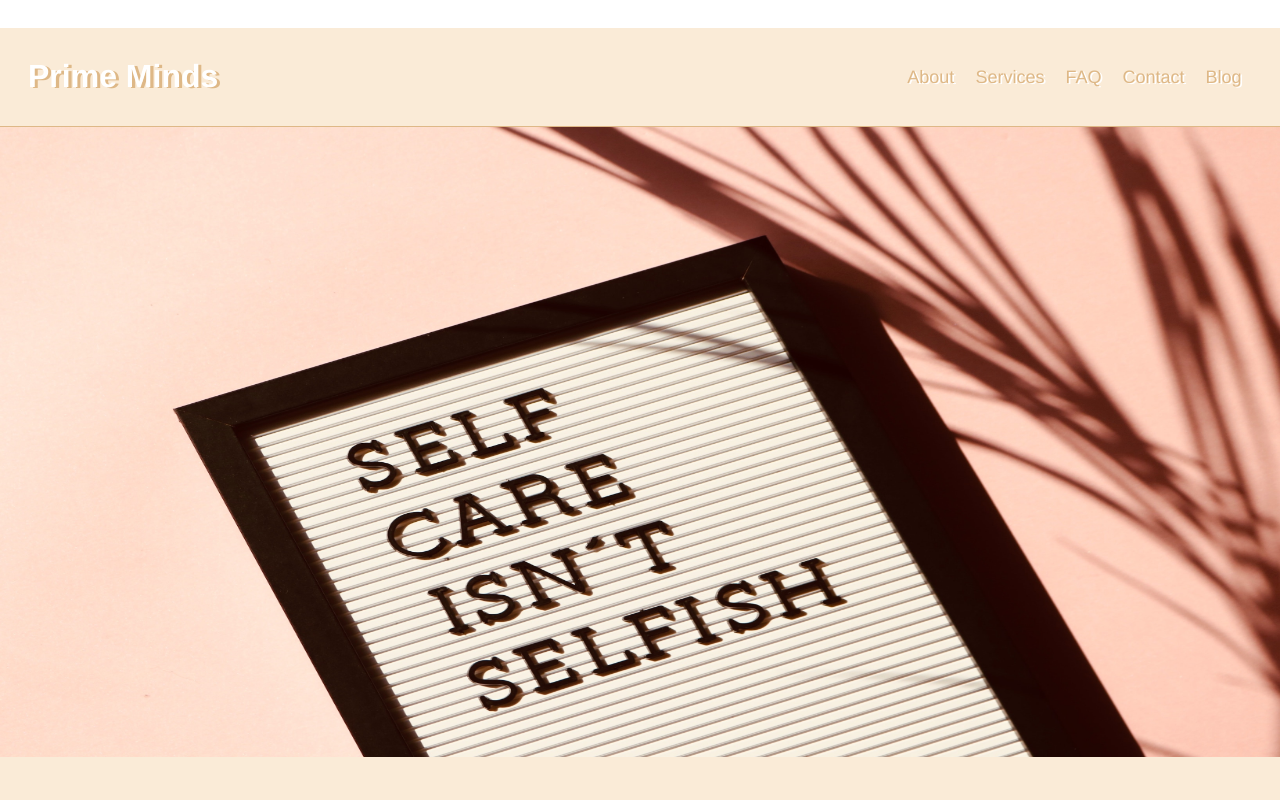
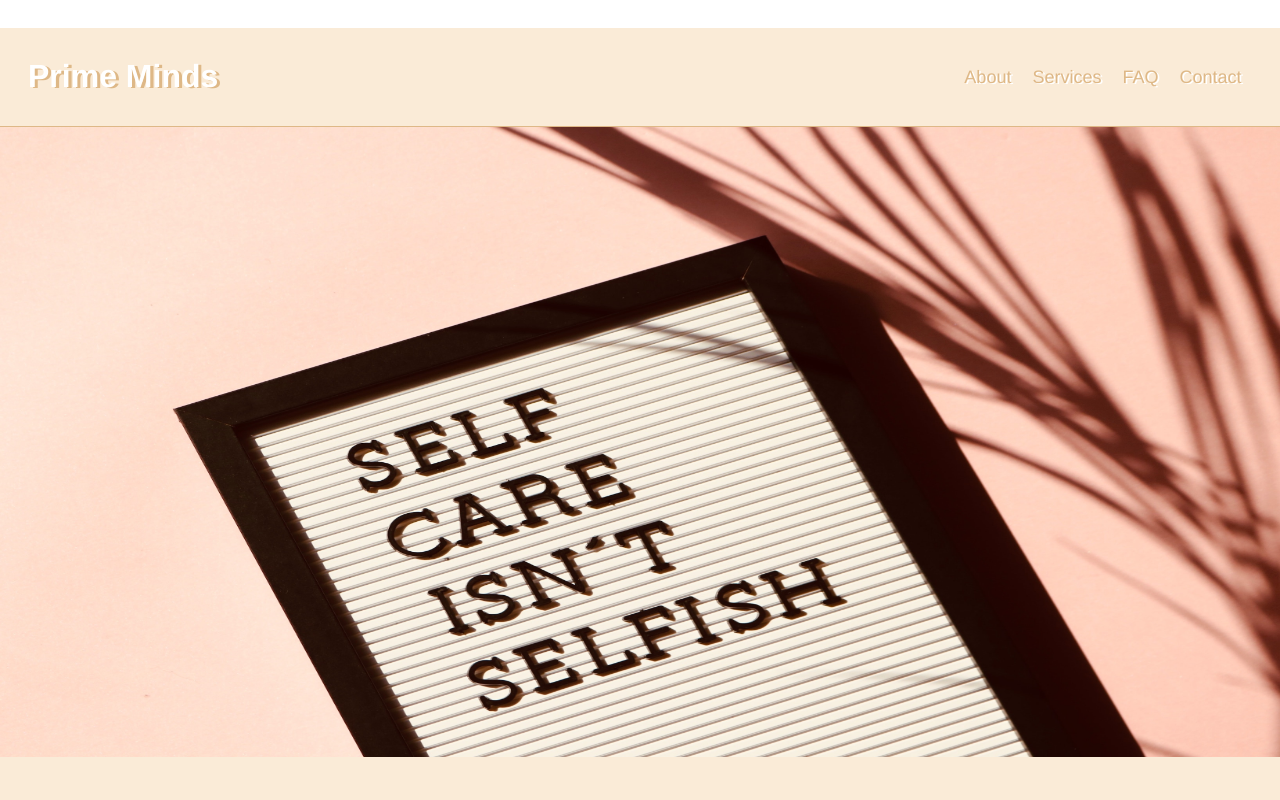
Before and after one commit to gohopventure/prime-minds, an Angular app: page /home in a window 1280 px wide. Shown: the top 800 px of the page. Built offline with nearby package versions, Linux system fonts and the light colour scheme; a web font is replaced by a local one.

Commit message:
Removes blog link

```diff
--- a/src/app/components/nav-bar/nav-bar.component.html
+++ b/src/app/components/nav-bar/nav-bar.component.html
@@ -10,7 +10,7 @@
             <li><a class="link link-services" routerLink="/services">Services</a></li>
             <li><a class="link link-faq" routerLink="/faq">FAQ</a></li>
             <li><a class="link link-contact" routerLink="/contact">Contact</a></li>
-            <li><a class="link link-blog" routerLink="/blog">Blog</a></li>
+            <!-- <li><a class="link link-blog" routerLink="/blog">Blog</a></li> -->
         </ul>
     </div>
     <ul class="mobile-links" [class.mobileLinks]="mobileLinks">
@@ -18,6 +18,6 @@
         <li><a class="link link-services" routerLink="/services">Services</a></li>
         <li><a class="link link-faq" routerLink="/faq">FAQ</a></li>
         <li><a class="link link-contact" routerLink="/contact">Contact</a></li>
-        <li><a class="link link-blog" routerLink="/blog">Blog</a></li>
+        <!-- <li><a class="link link-blog" routerLink="/blog">Blog</a></li> -->
     </ul>
 </div>
```
